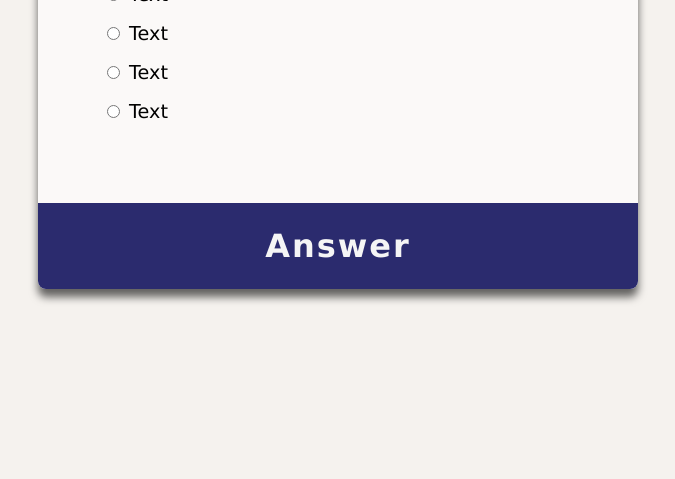
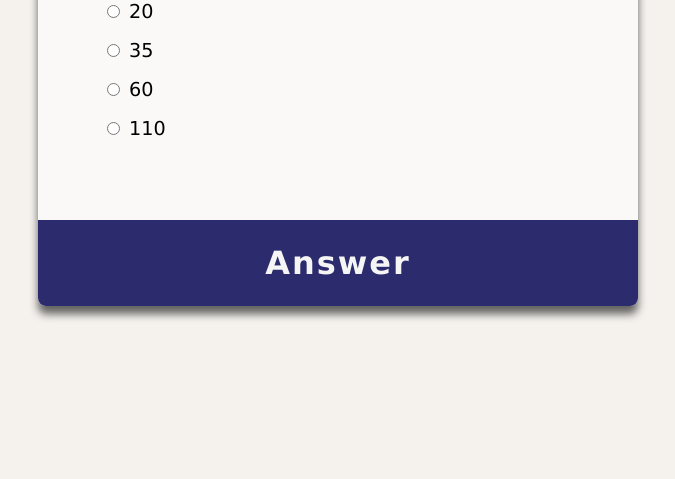
Before and after one commit to HildaAb/quize-app, a plain HTML site: page index.html in a window 1280 px wide. Shown: the part 321-800 px from the top of the page, without its empty margins (302-977 px from the left). Drawn offline with Linux system fonts and the light colour scheme.

Commit message:
displayed a question

```diff
--- a/app.js
+++ b/app.js
@@ -40,3 +40,25 @@ const quizData = [
     correct: "b",
   },
 ];
+
+const questionEl = document.querySelector("#question");
+const a_text = document.querySelector("#a_text");
+const b_text = document.querySelector("#b_text");
+const c_text = document.querySelector("#c_text");
+const d_text = document.querySelector("#d_text");
+
+let currentQuiz = 0;
+
+function loadQuiz() {
+  const currentQuizData = quizData[currentQuiz];
+
+  questionEl.innerHTML = currentQuizData.question;
+  a_text.innerHTML = currentQuizData.a;
+  b_text.innerHTML = currentQuizData.b;
+  c_text.innerHTML = currentQuizData.c;
+  d_text.innerHTML = currentQuizData.d;
+
+  currentQuestion++;
+}
+
+loadQuiz();
--- a/index.html
+++ b/index.html
@@ -9,23 +9,23 @@
   <body>
     <div class="quiz-container">
       <div class="quiz-header">
-        <h2>Question</h2>
+        <h2 id="question">Question</h2>
         <ul>
           <li>
             <input type="radio" id="a" name="answer" />
-            <label for="a">Text</label>
+            <label for="a" id="a_text">Text</label>
           </li>
           <li>
             <input type="radio" id="b" name="answer" />
-            <label for="b">Text</label>
+            <label for="b" id="b_text">Text</label>
           </li>
           <li>
             <input type="radio" id="c" name="answer" />
-            <label for="c">Text</label>
+            <label for="c" id="c_text">Text</label>
           </li>
           <li>
             <input type="radio" id="d" name="answer" />
-            <label for="d">Text</label>
+            <label for="d" id="d_text">Text</label>
           </li>
         </ul>
       </div>
```
